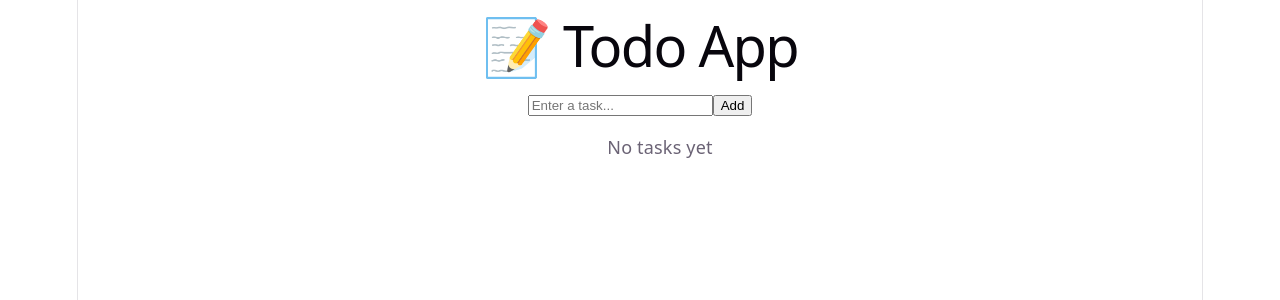
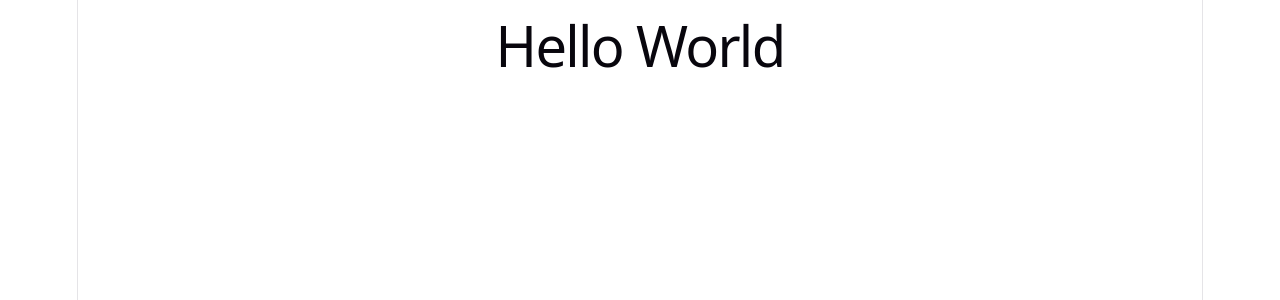
Before and after one commit to ashishsingodiya/sample-project, a React (Vite) app: page / in a window 1280 px wide. Shown: the top 300 px of the page. Built offline with nearby package versions, Linux system fonts and the light colour scheme.

Commit message:
Remove Todo functionality from App component

```diff
--- a/src/App.jsx
+++ b/src/App.jsx
@@ -1,62 +1,9 @@
-import { useState } from "react";
 import "./App.css";
 
 function App() {
-  const [task, setTask] = useState("");
-  const [todos, setTodos] = useState([]);
-
-  const addTodo = () => {
-    if (!task.trim()) return;
-
-    setTodos([
-      ...todos,
-      {
-        id: Date.now(),
-        text: task,
-        completed: false,
-      },
-    ]);
-
-    setTask("");
-  };
-
-  const toggleTodo = (id) => {
-    setTodos(todos.map((todo) => (todo.id === id ? { ...todo, completed: !todo.completed } : todo)));
-  };
-
-  const deleteTodo = (id) => {
-    setTodos(todos.filter((todo) => todo.id !== id));
-  };
-
   return (
-    <div className="app">
-      <div className="todo-container">
-        <h1>📝 Todo App</h1>
-
-        <div className="input-group">
-          <input type="text" placeholder="Enter a task..." value={task} onChange={(e) => setTask(e.target.value)} onKeyDown={(e) => e.key === "Enter" && addTodo()} />
-
-          <button onClick={addTodo}>Add</button>
-        </div>
-
-        <ul className="todo-list">
-          {todos.length === 0 ? (
-            <p className="empty">No tasks yet</p>
-          ) : (
-            todos.map((todo) => (
-              <li key={todo.id} className="todo-item">
-                <span className={todo.completed ? "completed" : ""} onClick={() => toggleTodo(todo.id)}>
-                  {todo.text}
-                </span>
-
-                <button className="delete-btn" onClick={() => deleteTodo(todo.id)}>
-                  ✕
-                </button>
-              </li>
-            ))
-          )}
-        </ul>
-      </div>
+    <div>
+      <h1>Hello World</h1>
     </div>
   );
 }
```
